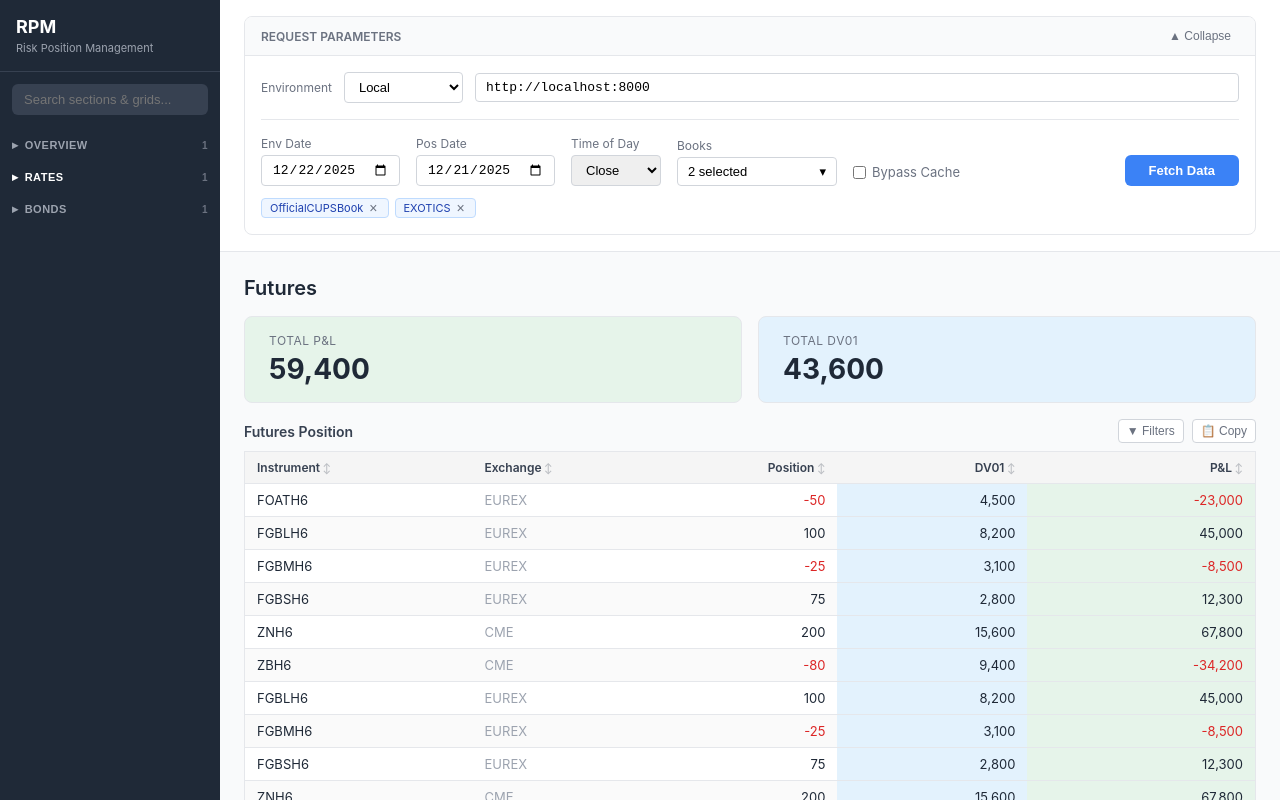
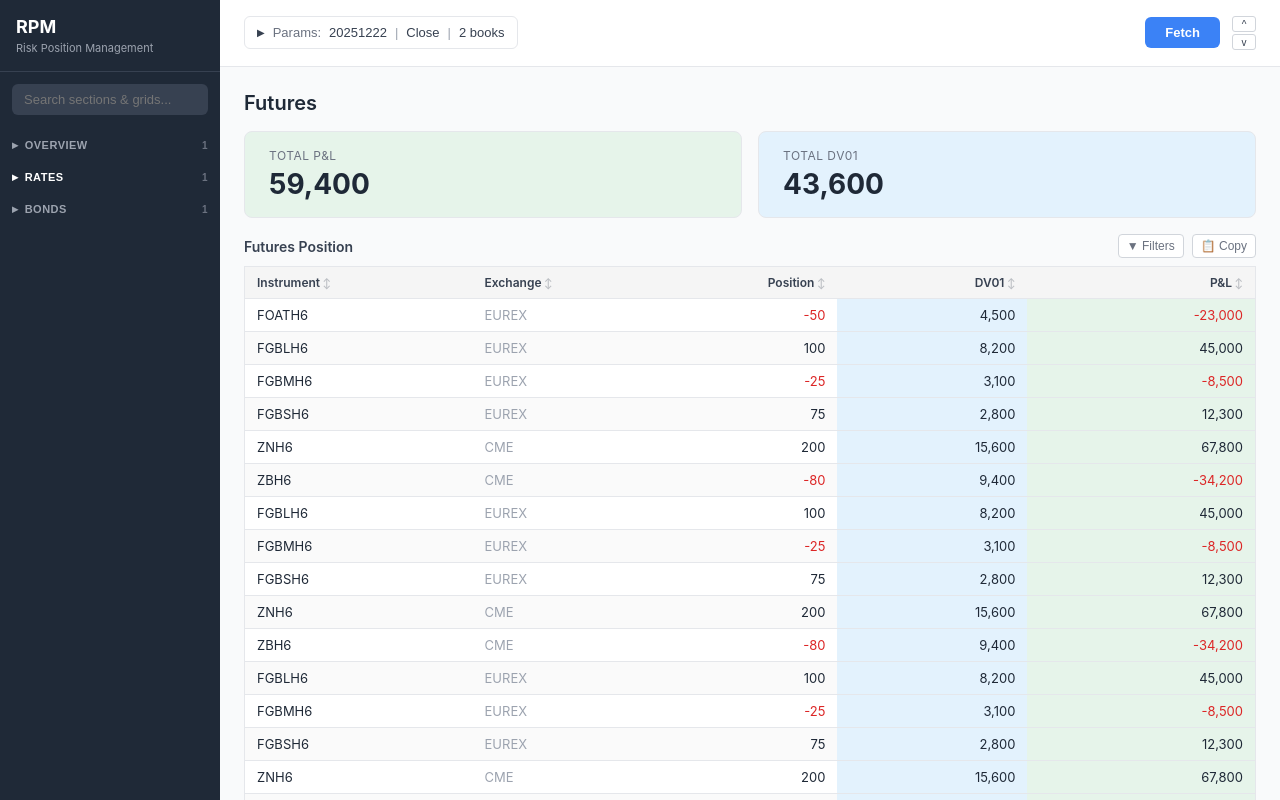
Before and after one commit to hawoot/rpm_exo, a React (Vite) app: page / in a window 1280 px wide. Both pictures are taken after a click on the button "Fetch Data". Built offline with nearby package versions, Linux system fonts and the light colour scheme.

Commit message:
add scroll buttons

```diff
--- a/src/App.jsx
+++ b/src/App.jsx
@@ -6,7 +6,7 @@
  * - Content (right): Header with params form + section content
  */
 
-import { useState } from 'react'
+import { useState, useRef } from 'react'
 
 // Import section and grid configs
 import summarySection from '../config/sections/summary.json'
@@ -44,6 +44,9 @@ function App() {
   // Current section state
   const [currentSection, setCurrentSection] = useState('futures')
 
+  // Ref for main content area (for scroll buttons)
+  const mainContentRef = useRef(null)
+
   // Data hook
   const {
     data: apiData,
@@ -51,7 +54,6 @@ function App() {
     error,
     params,
     setParams,
-    dataSource,
     apiConfig,
     selectedEnv,
     setSelectedEnv,
@@ -63,6 +65,18 @@ function App() {
 
   // Get current section config
   const section = sectionConfigs[currentSection]
+
+  // Scroll functions
+  const scrollToTop = () => {
+    mainContentRef.current?.scrollTo({ top: 0, behavior: 'smooth' })
+  }
+
+  const scrollToBottom = () => {
+    mainContentRef.current?.scrollTo({
+      top: mainContentRef.current.scrollHeight,
+      behavior: 'smooth'
+    })
+  }
 
   return (
     <div style={{
@@ -89,7 +103,11 @@ function App() {
           padding: '16px 24px',
           borderBottom: '1px solid #e5e7eb',
           backgroundColor: '#ffffff',
+          display: 'flex',
+          gap: '12px',
+          alignItems: 'flex-start',
         }}>
+          <div style={{ flex: 1 }}>
             <ParamsForm
               params={params}
               onParamsChange={setParams}
@@ -101,15 +119,87 @@ function App() {
               customUrl={customUrl}
               onCustomUrlChange={setCustomUrl}
             />
+          </div>
+
+          {/* Scroll buttons */}
+          <div style={{
+            display: 'flex',
+            flexDirection: 'column',
+            gap: '2px',
+          }}>
+            <button
+              onClick={scrollToTop}
+              title="Scroll to top"
+              style={{
+                width: '24px',
+                height: '16px',
+                borderRadius: '3px',
+                border: '1px solid #d1d5db',
+                backgroundColor: '#ffffff',
+                color: '#374151',
+                fontSize: '10px',
+                cursor: 'pointer',
+                display: 'flex',
+                alignItems: 'center',
+                justifyContent: 'center',
+                transition: 'all 0.15s',
+                padding: 0,
+              }}
+              onMouseEnter={(e) => {
+                e.currentTarget.style.backgroundColor = '#3b82f6'
+                e.currentTarget.style.color = '#ffffff'
+              }}
+              onMouseLeave={(e) => {
+                e.currentTarget.style.backgroundColor = '#ffffff'
+                e.currentTarget.style.color = '#374151'
+              }}
+            >
+              ^
+            </button>
+
+            <button
+              onClick={scrollToBottom}
+              title="Scroll to bottom"
+              style={{
+                width: '24px',
+                height: '16px',
+                borderRadius: '3px',
+                border: '1px solid #d1d5db',
+                backgroundColor: '#ffffff',
+                color: '#374151',
+                fontSize: '10px',
+                cursor: 'pointer',
+                display: 'flex',
+                alignItems: 'center',
+                justifyContent: 'center',
+                transition: 'all 0.15s',
+                padding: 0,
+              }}
+              onMouseEnter={(e) => {
+                e.currentTarget.style.backgroundColor = '#3b82f6'
+                e.currentTarget.style.color = '#ffffff'
+              }}
+              onMouseLeave={(e) => {
+                e.currentTarget.style.backgroundColor = '#ffffff'
+                e.currentTarget.style.color = '#374151'
+              }}
+            >
+              v
+            </button>
+          </div>
         </header>
 
         {/* Content area */}
-        <main style={{
+        <main
+          ref={mainContentRef}
+          style={{
             flex: 1,
             overflow: 'auto',
             padding: '24px',
             backgroundColor: '#f9fafb',
-        }}>
+            position: 'relative',
+          }}
+        >
           {/* Section title */}
           <h2 style={{
             fontSize: '20px',
@@ -186,7 +276,7 @@ function App() {
           ))}
 
           {/* Metadata section (collapsed by default) */}
-          <Metadata apiData={apiData} dataSource={dataSource} currentSection={currentSection} />
+          <Metadata apiData={apiData} currentSection={currentSection} />
         </main>
       </div>
     </div>
--- a/src/components/Metadata.jsx
+++ b/src/components/Metadata.jsx
@@ -2,12 +2,11 @@
  * Metadata Component - Shows API response metadata + section-specific metadata
  *
  * Displays:
- * - Data source info
  * - Request/response timing
  * - Section-specific metadata (e.g., futures.metadata)
  */
 
-function Metadata({ apiData, dataSource, currentSection }) {
+function Metadata({ apiData, currentSection }) {
   if (!apiData) return null
 
   // Get section-specific metadata
@@ -20,12 +19,6 @@ function Metadata({ apiData, dataSource, currentSection }) {
     'Duration': apiData.duration_s ? `${apiData.duration_s}s` : '-',
     'Cache Hit': apiData.cache_hit ? 'Yes' : 'No',
     'Error': apiData.error ? 'Yes' : 'No',
-  }
-
-  // Data source info
-  const sourceInfo = {
-    'Source': dataSource.type === 'mock' ? 'Mock Data' : 'Live API',
-    'Location': dataSource.type === 'mock' ? dataSource.file : dataSource.url,
   }
 
   return (
@@ -43,18 +36,6 @@ function Metadata({ apiData, dataSource, currentSection }) {
       }}>
         <span style={{ fontSize: '10px' }}>▶</span>
         Metadata
-        {sectionMetadata?.status && (
-          <span style={{
-            fontSize: '11px',
-            padding: '2px 6px',
-            backgroundColor: sectionMetadata.status === 'ok' ? '#dcfce7' : '#fef2f2',
-            color: sectionMetadata.status === 'ok' ? '#166534' : '#dc2626',
-            borderRadius: '4px',
-            marginLeft: '8px',
-          }}>
-            {sectionMetadata.status}
-          </span>
-        )}
       </summary>
 
       <div style={{
@@ -131,37 +112,6 @@ function Metadata({ apiData, dataSource, currentSection }) {
           </div>
         </div>
 
-        {/* Data Source */}
-        <div>
-          <h4 style={{
-            fontSize: '11px',
-            fontWeight: 600,
-            color: '#6b7280',
-            textTransform: 'uppercase',
-            marginBottom: '8px',
-          }}>
-            Data Source
-          </h4>
-          <div style={{
-            display: 'grid',
-            gridTemplateColumns: 'repeat(auto-fill, minmax(200px, 1fr))',
-            gap: '8px',
-          }}>
-            {Object.entries(sourceInfo).map(([key, value]) => (
-              <div key={key} style={{ fontSize: '12px' }}>
-                <span style={{ color: '#6b7280' }}>{key}: </span>
-                <span style={{
-                  color: '#1f2937',
-                  fontFamily: key === 'Location' ? 'monospace' : 'inherit',
-                  fontSize: key === 'Location' ? '11px' : '12px',
-                }}>
-                  {value || '-'}
-                </span>
-              </div>
-            ))}
-          </div>
-        </div>
-
         {/* CURL command */}
         {apiData.curl_command && (
           <div>
@@ -172,7 +122,7 @@ function Metadata({ apiData, dataSource, currentSection }) {
               textTransform: 'uppercase',
               marginBottom: '8px',
             }}>
-              Reproducible Command
+              Repro Command
             </h4>
             <pre style={{
               backgroundColor: '#1f2937',
--- a/src/components/forms/ParamsForm.jsx
+++ b/src/components/forms/ParamsForm.jsx
@@ -188,7 +188,10 @@ function ParamsForm({
 
         <button
           type="button"
-          onClick={onSubmit}
+          onClick={() => {
+            onSubmit()
+            setIsCollapsed(true)
+          }}
           disabled={isLoading}
           style={{
             padding: '8px 20px',
@@ -480,7 +483,10 @@ function ParamsForm({
           {/* Submit button */}
           <button
             type="button"
-            onClick={onSubmit}
+            onClick={() => {
+              onSubmit()
+              setIsCollapsed(true)
+            }}
             disabled={isLoading}
             style={{
               padding: '8px 24px',
```
Lines whose indentation alone changed are shown as unchanged.
